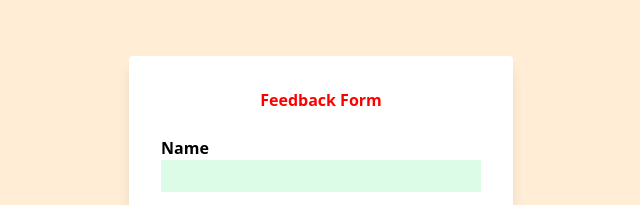
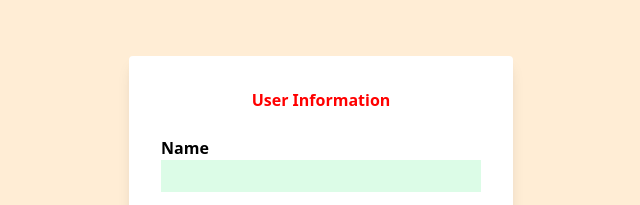
Before and after one commit to vaibhavupadhyayy/formdata, a plain HTML site: page index.html in a window 1280 px wide. Shown: the top 205 px of the page, 319-959 px from the left. Drawn offline with nearby package versions, Linux system fonts and the light colour scheme.

Commit message:
Update index.html

```diff
--- a/index.html
+++ b/index.html
@@ -10,7 +10,7 @@
 <body>
         <div class="flex items-center h-screen w-full bg-orange-100">
       <div class="w-full bg-white rounded shadow-lg p-8 m-4 md:max-w-sm md:mx-auto">
-        <h1 class="block w-full text-center text-grey-darkest mb-6"><b style="color: red;">Feedback Form</b></h1>
+        <h1 class="block w-full text-center text-grey-darkest mb-6"><b style="color: red;">User Information</b></h1>
 
         <form class="mb-4 flex flex-wrap justify-between" id="form">
 
```
